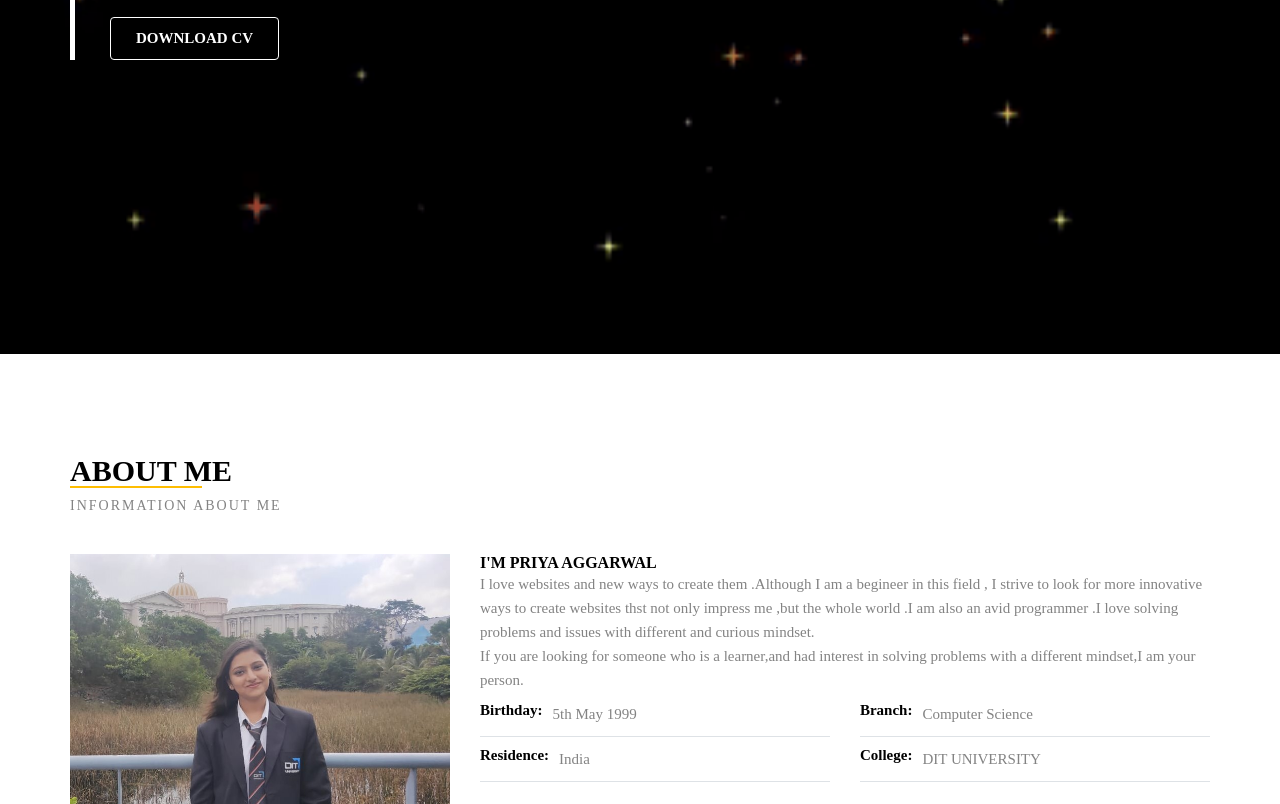
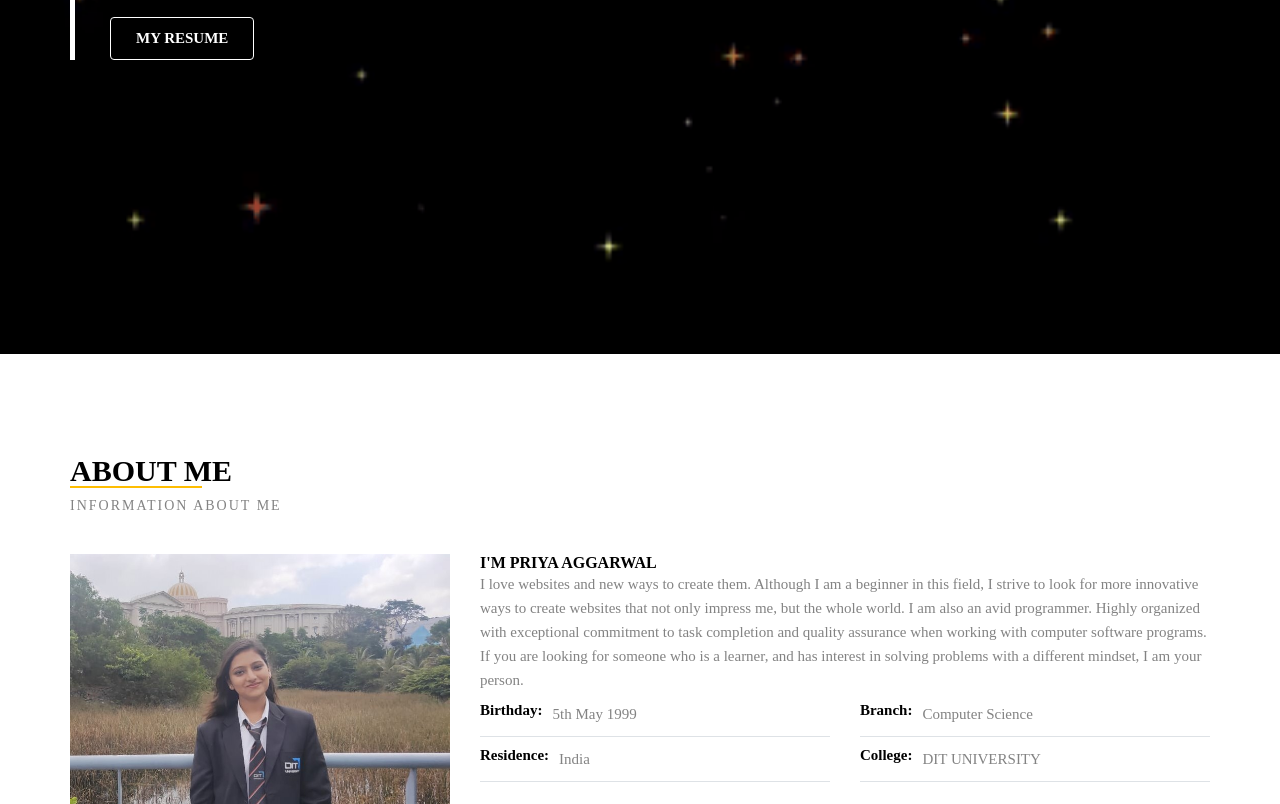
Before and after one commit to PriyaAggarwal505/resume, a plain HTML site: page index.html in a window 1280 px wide. Shown: the part 476-1280 px from the top of the page. Drawn offline with Linux system fonts and the light colour scheme.

Commit message:
Update index.html

```diff
--- a/index.html
+++ b/index.html
@@ -74,7 +74,7 @@
  					<h1>Priya Aggarwal</h1>
  					<h3>Computer Science Student</h3>
  					<div class="cv-btn">
- 						<a href="Priyaresume.docx">Download CV</a>
+ 						<a href="Priyaresume.docx">My Resume</a>
  					</div>
  				</div>
  			</div>
@@ -105,8 +105,8 @@
  			</div>
  			<div class="text">
  				<h4>I'M PRIYA AGGARWAL</h4>
- 				<p>I love websites and new ways to create them .Although I am a begineer in this field , I strive to look for more innovative ways to create websites thst not only impress me ,but the whole world .I am also an avid programmer .I love solving problems and issues with different and curious mindset.</p>
- 				<p>If you are looking for someone who is a learner,and had interest in solving problems with a different mindset,I am your person.</p>
+ 				<p>I love websites and new ways to create them. Although I am a beginner in this field, I strive to look for more innovative ways to create websites that not only impress me, but the whole world. I am also an avid programmer. Highly organized with exceptional commitment to task completion and quality assurance when working with computer software programs.</p>
+ 				<p>If you are looking for someone who is a learner, and has interest in solving problems with a different mindset, I am your person.</p>
  				<div class="info">
  					<div class="list">
  					<label>Birthday:</label>
@@ -128,7 +128,7 @@
 
  				</div>
  				<div class="social-links">
- 					<a href="https://www.linkedin.com/in/priya-aggarwal-b99809161"><i class="fa fa-linkedin"></i></a>
+ 					<a href="https://www.linkedin.com/in/-priya-aggarwal"><i class="fa fa-linkedin"></i></a>
  				</div>
  	</div>
  </div>
@@ -272,7 +272,7 @@
 				Priya
 			</div>
 			<div class="social">
-				<a href="https://www.linkedin.com/in/priya-aggarwal-b99809161"><i class="fa fa-linkedin"></i></a>
+				<a href="https://www.linkedin.com/in/-priya-aggarwal"><i class="fa fa-linkedin"></i></a>
 			</div>
 		</div>
 	</div>
```
